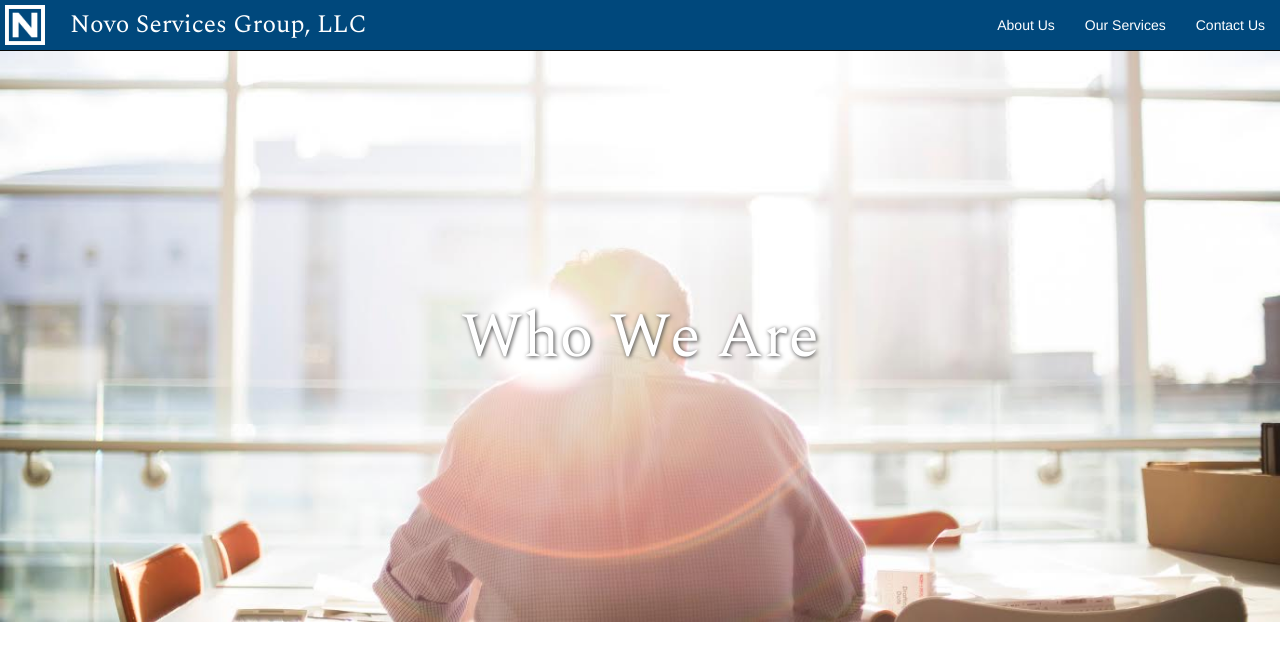
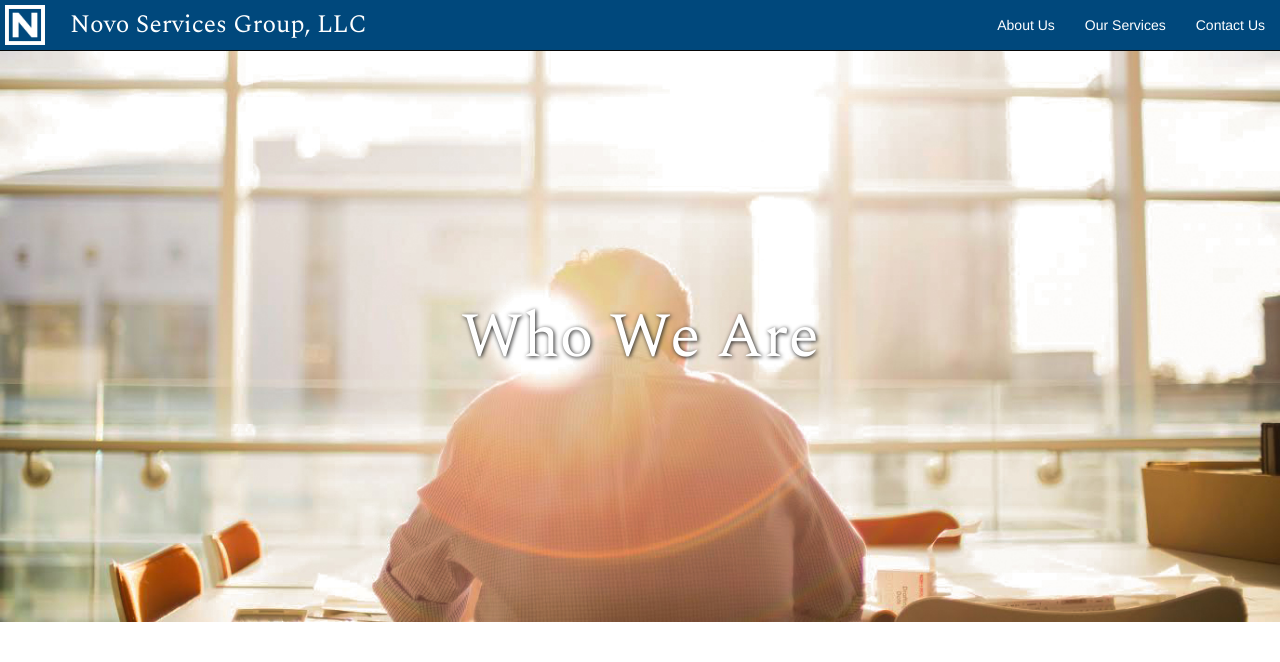
Before and after one commit to rhyza/nsg, a PHP site: page /about.php in a window 1280 px wide. Shown: the top 662 px of the page. Run offline with PHP 8.4, Linux system fonts and the light colour scheme.

Commit message:
Make cover photo text more legible
Edited photos and text shadow to be darker.

```diff
--- a/css/main.css
+++ b/css/main.css
@@ -59,7 +59,7 @@ a, a:focus, a:hover, a:-webkit-any-link {
 }
 
 h1 {
-    text-shadow: 1px 1px 4px #404040;
+    text-shadow: 1px 1px 4px #1a1a1a;
 }
 
 .jumbotron {
```
Also changed, not shown: img/about.jpg, 2 other files.
